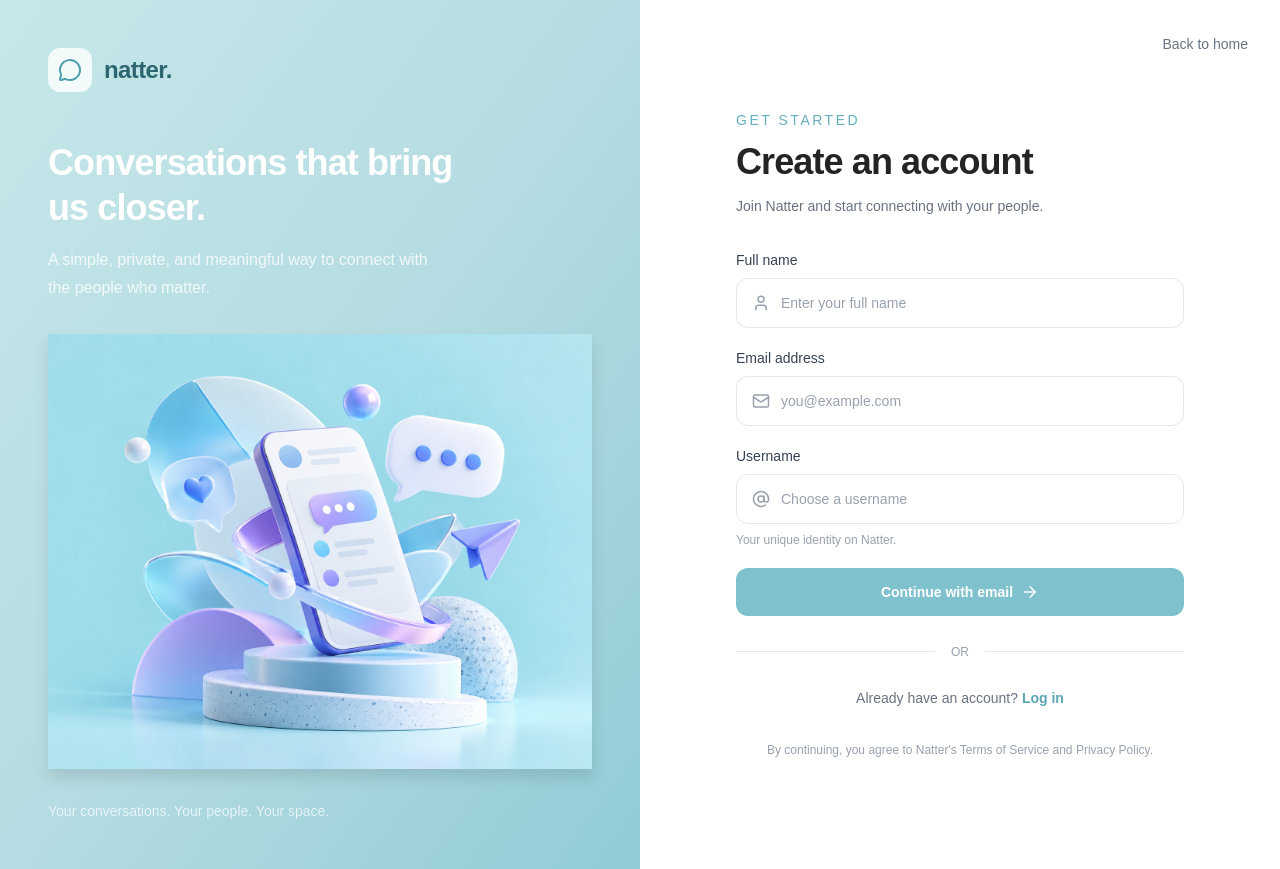
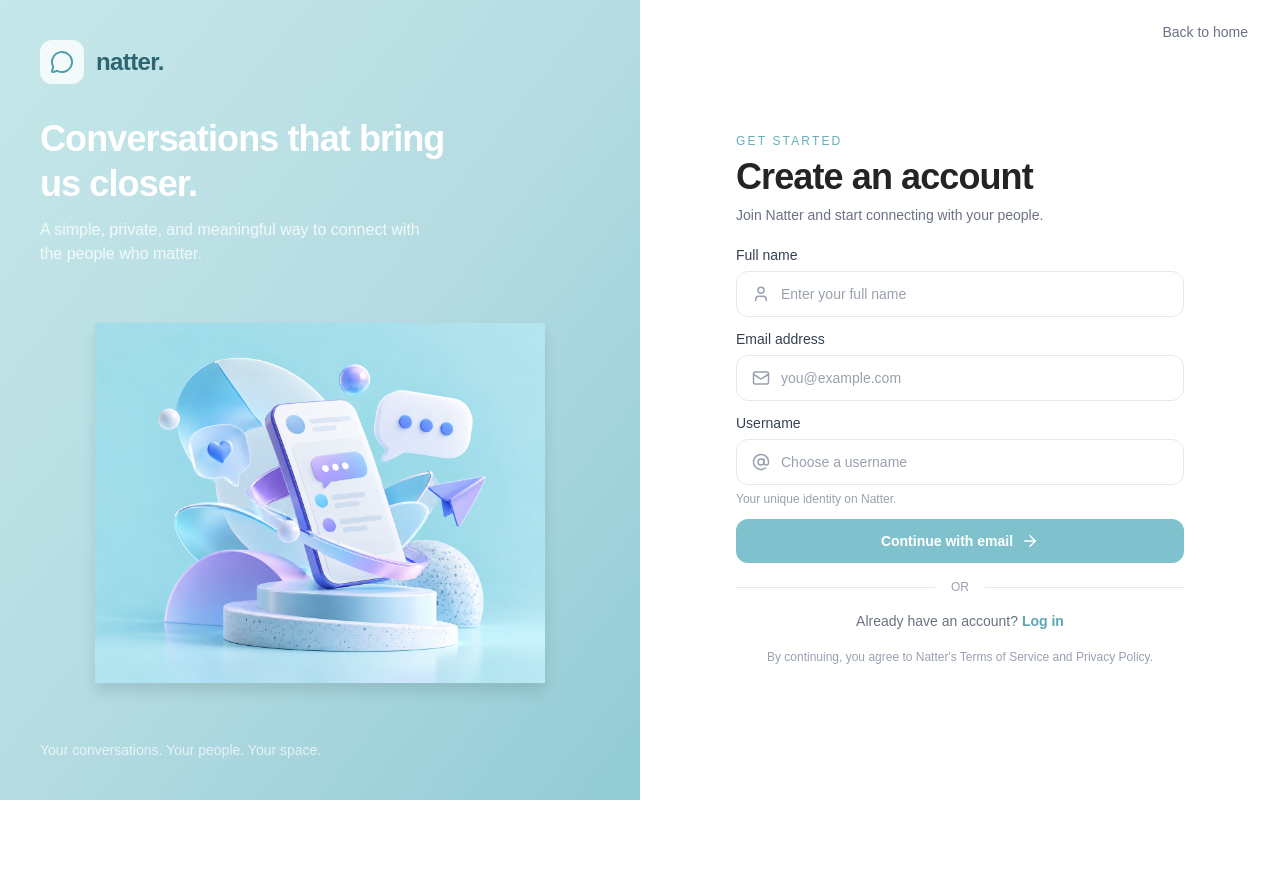
Before and after one commit to Mohammad032004/Natter, a Next.js app in the folder apps/web/: page /signup in a window 1280 px wide. After the commit the page ends 800 px from the top, so only its background shows below. Built offline with nearby package versions, Linux system fonts and the light colour scheme.

Commit message:
improve signup page layout and responsiveness

```diff
--- a/apps/web/app/signup/page.tsx
+++ b/apps/web/app/signup/page.tsx
@@ -5,7 +5,6 @@ import { useState } from "react";
 import Link from "next/link";
 import Image from "next/image";
 import {
-  ArrowLeft,
   ArrowRight,
   MessageCircle,
   User,
@@ -26,12 +25,14 @@ export default function SignupPage() {
   }
 
   return (
-    <main className="min-h-screen bg-white text-[#242424]">
-      <div className="grid min-h-screen lg:grid-cols-2">
+    <main className="h-screen overflow-hidden bg-white text-[#242424]">
+      <div className="grid h-full lg:grid-cols-2">
         {/* Left illustration panel */}
-        <section className="relative hidden overflow-hidden bg-[#b5dce2] lg:flex lg:flex-col lg:justify-between lg:p-12">
+        <section className="relative hidden h-full overflow-hidden bg-[#b5dce2] lg:flex lg:flex-col lg:justify-between lg:p-8 xl:p-10">
+          {/* Background gradient */}
           <div className="absolute inset-0 bg-gradient-to-br from-[#c5e7e9] via-[#b5dce2] to-[#91cbd5]" />
 
+          {/* Branding and introduction */}
           <div className="relative z-10">
             <Link href="/" className="inline-flex items-center gap-3">
               <div className="flex h-11 w-11 items-center justify-center rounded-xl bg-white/80 text-[#4d9eac]">
@@ -43,35 +44,38 @@ export default function SignupPage() {
               </span>
             </Link>
 
-            <h2 className="mt-12 max-w-md text-4xl font-semibold leading-tight tracking-tight text-white">
+            <h2 className="mt-8 max-w-md text-3xl font-semibold leading-tight tracking-tight text-white xl:text-4xl">
               Conversations that bring us closer.
             </h2>
 
-            <p className="mt-4 max-w-sm text-base leading-7 text-white/80">
+            <p className="mt-3 max-w-sm text-sm leading-6 text-white/80 xl:text-base">
               A simple, private, and meaningful way to connect with
               the people who matter.
             </p>
           </div>
 
-          <div className="relative z-10 flex flex-1 items-center justify-center py-8">
+          {/* 3D illustration */}
+          <div className="relative z-10 flex min-h-0 flex-1 items-center justify-center py-3">
             <Image
               src="/natter-3d.png"
               alt="Abstract 3D illustration for Natter"
               width={600}
               height={600}
               priority
-              className="h-auto w-full max-w-[550px] object-contain drop-shadow-xl"
+              className="h-auto max-h-full w-full max-w-[450px] object-contain drop-shadow-xl"
             />
           </div>
 
-          <p className="relative z-10 text-sm text-white/70">
+          {/* Footer */}
+          <p className="relative z-10 text-xs text-white/70 xl:text-sm">
             Your conversations. Your people. Your space.
           </p>
         </section>
 
         {/* Right account creation panel */}
-        <section className="relative flex min-h-screen items-center justify-center px-6 py-12 sm:px-12 lg:px-16">
-          <div className="absolute right-8 top-8">
+        <section className="relative flex h-full min-h-0 items-center justify-center overflow-hidden px-6 py-4 sm:px-10 lg:px-10 xl:px-16">
+          {/* Back to home */}
+          <div className="absolute right-6 top-5 sm:right-8">
             <Link
               href="/"
               className="text-sm text-gray-500 transition hover:text-[#4d9eac]"
@@ -82,7 +86,7 @@ export default function SignupPage() {
 
           <div className="w-full max-w-md">
             {/* Mobile brand */}
-            <div className="mb-10 flex items-center gap-3 lg:hidden">
+            <div className="mb-6 flex items-center gap-3 lg:hidden">
               <div className="flex h-10 w-10 items-center justify-center rounded-xl bg-[#7fc2ce] text-white">
                 <MessageCircle size={22} />
               </div>
@@ -92,8 +96,9 @@ export default function SignupPage() {
               </span>
             </div>
 
-            <div className="mb-8">
-              <p className="mb-3 text-sm font-medium uppercase tracking-[0.18em] text-[#65aebb]">
+            {/* Heading */}
+            <div className="mb-5">
+              <p className="mb-2 text-xs font-medium uppercase tracking-[0.18em] text-[#65aebb]">
                 Get started
               </p>
 
@@ -101,17 +106,18 @@ export default function SignupPage() {
                 Create an account
               </h1>
 
-              <p className="mt-3 text-sm leading-6 text-gray-500">
+              <p className="mt-2 text-sm leading-5 text-gray-500">
                 Join Natter and start connecting with your people.
               </p>
             </div>
 
-            <form onSubmit={handleSubmit} className="space-y-5">
+            {/* Signup form */}
+            <form onSubmit={handleSubmit} className="space-y-3">
               {/* Full name */}
               <div>
                 <label
                   htmlFor="name"
-                  className="mb-2 block text-sm font-medium text-gray-700"
+                  className="mb-1.5 block text-sm font-medium text-gray-700"
                 >
                   Full name
                 </label>
@@ -130,7 +136,7 @@ export default function SignupPage() {
                     placeholder="Enter your full name"
                     autoComplete="name"
                     required
-                    className="w-full rounded-xl border border-gray-200 bg-white py-3.5 pl-11 pr-4 text-sm outline-none transition placeholder:text-gray-400 focus:border-[#7fc2ce] focus:ring-4 focus:ring-[#7fc2ce]/15"
+                    className="w-full rounded-xl border border-gray-200 bg-white py-3 pl-11 pr-4 text-sm outline-none transition placeholder:text-gray-400 focus:border-[#7fc2ce] focus:ring-4 focus:ring-[#7fc2ce]/15"
                   />
                 </div>
               </div>
@@ -139,7 +145,7 @@ export default function SignupPage() {
               <div>
                 <label
                   htmlFor="email"
-                  className="mb-2 block text-sm font-medium text-gray-700"
+                  className="mb-1.5 block text-sm font-medium text-gray-700"
                 >
                   Email address
                 </label>
@@ -158,7 +164,7 @@ export default function SignupPage() {
                     placeholder="you@example.com"
                     autoComplete="email"
                     required
-                    className="w-full rounded-xl border border-gray-200 bg-white py-3.5 pl-11 pr-4 text-sm outline-none transition placeholder:text-gray-400 focus:border-[#7fc2ce] focus:ring-4 focus:ring-[#7fc2ce]/15"
+                    className="w-full rounded-xl border border-gray-200 bg-white py-3 pl-11 pr-4 text-sm outline-none transition placeholder:text-gray-400 focus:border-[#7fc2ce] focus:ring-4 focus:ring-[#7fc2ce]/15"
                   />
                 </div>
               </div>
@@ -167,7 +173,7 @@ export default function SignupPage() {
               <div>
                 <label
                   htmlFor="username"
-                  className="mb-2 block text-sm font-medium text-gray-700"
+                  className="mb-1.5 block text-sm font-medium text-gray-700"
                 >
                   Username
                 </label>
@@ -189,30 +195,35 @@ export default function SignupPage() {
                     pattern="[A-Za-z0-9_]+"
                     title="Use letters, numbers, and underscores only."
                     required
-                    className="w-full rounded-xl border border-gray-200 bg-white py-3.5 pl-11 pr-4 text-sm outline-none transition placeholder:text-gray-400 focus:border-[#7fc2ce] focus:ring-4 focus:ring-[#7fc2ce]/15"
+                    className="w-full rounded-xl border border-gray-200 bg-white py-3 pl-11 pr-4 text-sm outline-none transition placeholder:text-gray-400 focus:border-[#7fc2ce] focus:ring-4 focus:ring-[#7fc2ce]/15"
                   />
                 </div>
 
-                <p className="mt-2 text-xs text-gray-400">
+                <p className="mt-1.5 text-xs text-gray-400">
                   Your unique identity on Natter.
                 </p>
               </div>
 
+              {/* Submit */}
               <button
                 type="submit"
-                className="flex w-full items-center justify-center gap-2 rounded-xl bg-[#7fc2ce] py-3.5 text-sm font-semibold text-white transition hover:bg-[#68b3c0] active:scale-[0.99]"
+                className="flex w-full items-center justify-center gap-2 rounded-xl bg-[#7fc2ce] py-3 text-sm font-semibold text-white transition hover:bg-[#68b3c0] active:scale-[0.99]"
               >
                 Continue with email
                 <ArrowRight size={18} />
               </button>
             </form>
 
-            <div className="my-7 flex items-center gap-4">
+            {/* Divider */}
+            <div className="my-4 flex items-center gap-4">
               <div className="h-px flex-1 bg-gray-200" />
+
               <span className="text-xs text-gray-400">OR</span>
+
               <div className="h-px flex-1 bg-gray-200" />
             </div>
 
+            {/* Login link */}
             <p className="text-center text-sm text-gray-500">
               Already have an account?{" "}
               <Link
@@ -223,7 +234,8 @@ export default function SignupPage() {
               </Link>
             </p>
 
-            <p className="mt-8 text-center text-xs leading-5 text-gray-400">
+            {/* Terms */}
+            <p className="mt-4 text-center text-xs leading-5 text-gray-400">
               By continuing, you agree to Natter&apos;s Terms of Service
               and Privacy Policy.
             </p>
```
